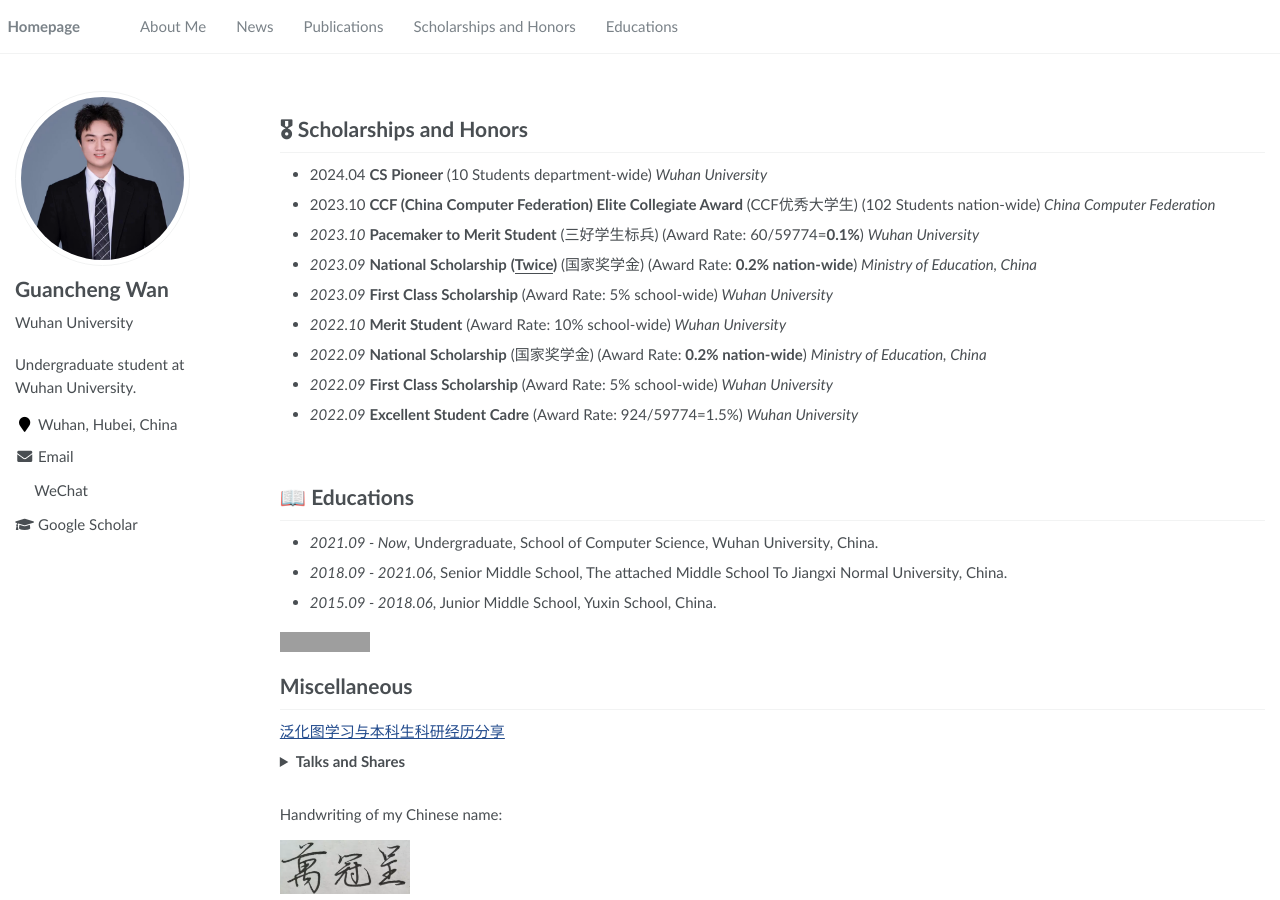
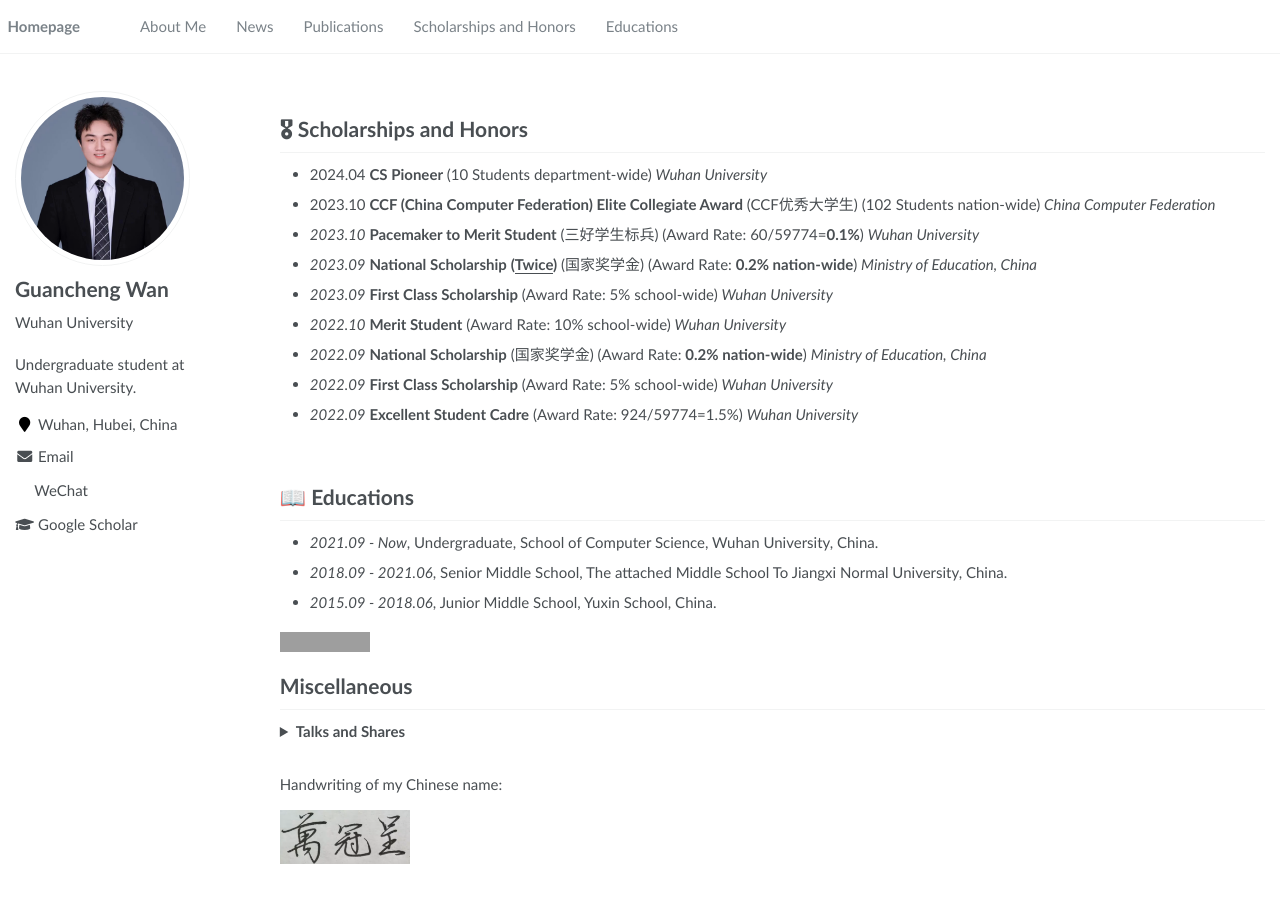
Before and after one commit to SuHui03/guanchengWan.github.io, a Jekyll site: the page built from _pages/about.md, in a window 1280 px wide and 900 px high, scrolled down 2453 px. Built offline with Jekyll 4.4.1, drawn with Linux system fonts in a browser that asks for light colours; formulas are drawn with MathJax 3; after the commit the page ends 3323 px from its top, so only the background shows below that; grey boxes are pictures that could not be loaded.

Commit message:
Update about.md

```diff
--- a/_pages/about.md
+++ b/_pages/about.md
@@ -228,11 +228,10 @@ hspace="10" wspace="20" src="../images/flsurvey.png">
 
 
 # Miscellaneous
-[泛化图学习与本科生科研经历分享](https://www.bilibili.com/video/BV1gZ42177VL/?spm_id_from=333.337.search-card.all.click&vd_source=0b7a3cc3d3ec288abaca83b9a7e036af)
+
 <details>
   <summary><strong>Talks and Shares</strong></summary>
-
-[泛化图学习与本科生科研经历分享](https://www.bilibili.com/video/BV1gZ42177VL/?spm_id_from=333.337.search-card.all.click&vd_source=0b7a3cc3d3ec288abaca83b9a7e036af)
+<dd><a href="https://www.bilibili.com/video/BV1gZ42177VL/?spm_id_from=333.337.search-card.all.click&vd_source=0b7a3cc3d3ec288abaca83b9a7e036af"><strong>泛化图学习与本科生科研经历分享</strong></a></dd>
 
 
 </details>
```
